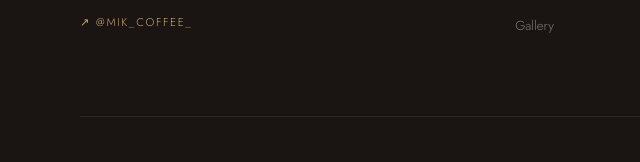
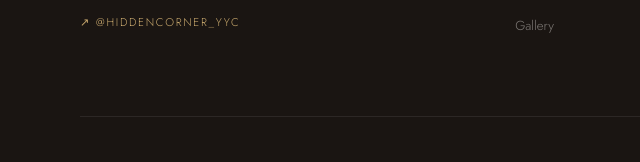
Before and after one commit to chaitanya07-ai/mik-coffee, a plain HTML site: page index.html in a window 1280 px wide. Shown: the part 8434-8596 px from the top of the page, 0-640 px from the left. Drawn offline with nearby package versions, Linux system fonts and the light colour scheme.

Commit message:
Update index.html

```diff
--- a/index.html
+++ b/index.html
@@ -1472,7 +1472,7 @@
       <div class="footer-logo">Hidden Corner</div>
       <p class="footer-tagline">A quiet space for exceptional coffee, handcrafted drinks, and meaningful moments in the heart of Calgary.</p>
       <a href="https://www.instagram.com/hiddencorner_yyc" target="_blank" class="footer-instagram">
-        ↗ @mik_coffee_
+        ↗ @hiddencorner_yyc
       </a>
     </div>
     <div>
```
